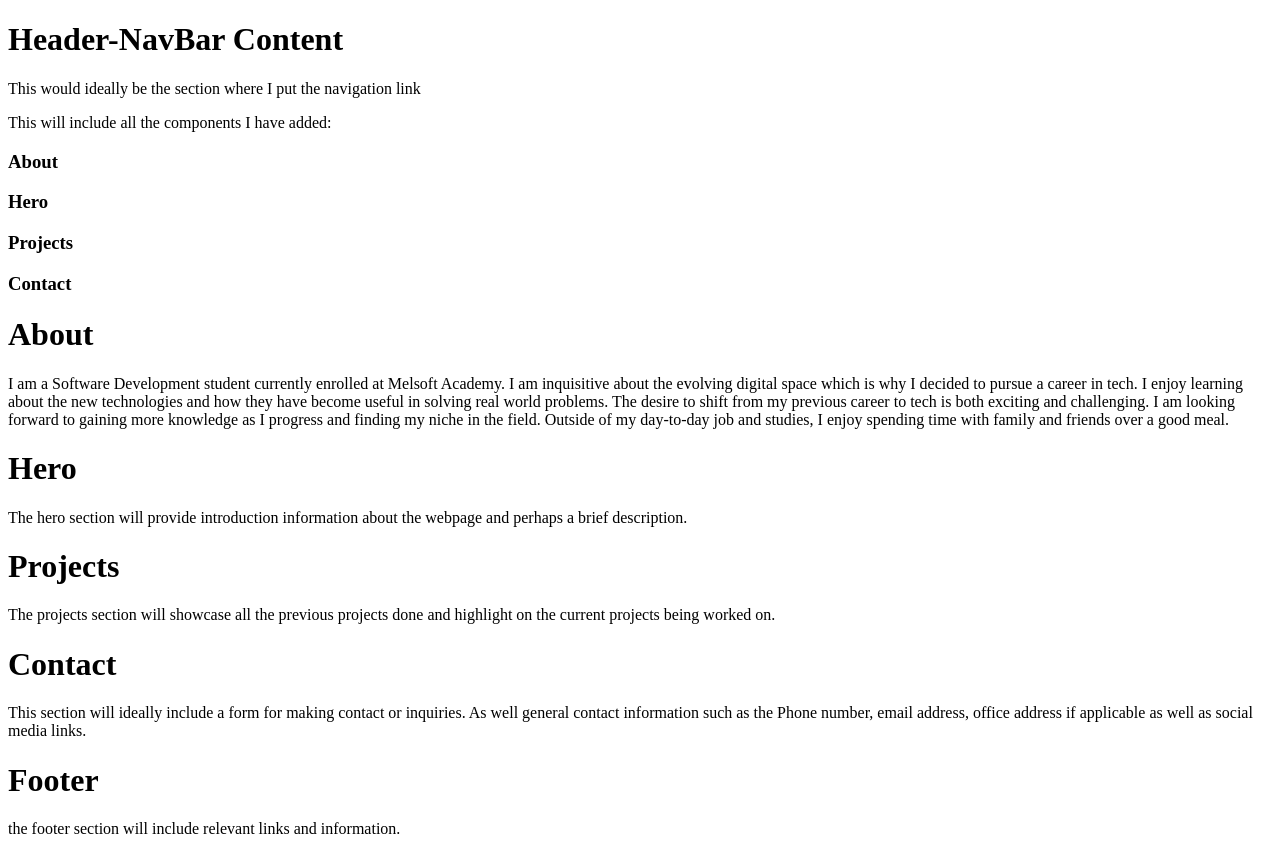
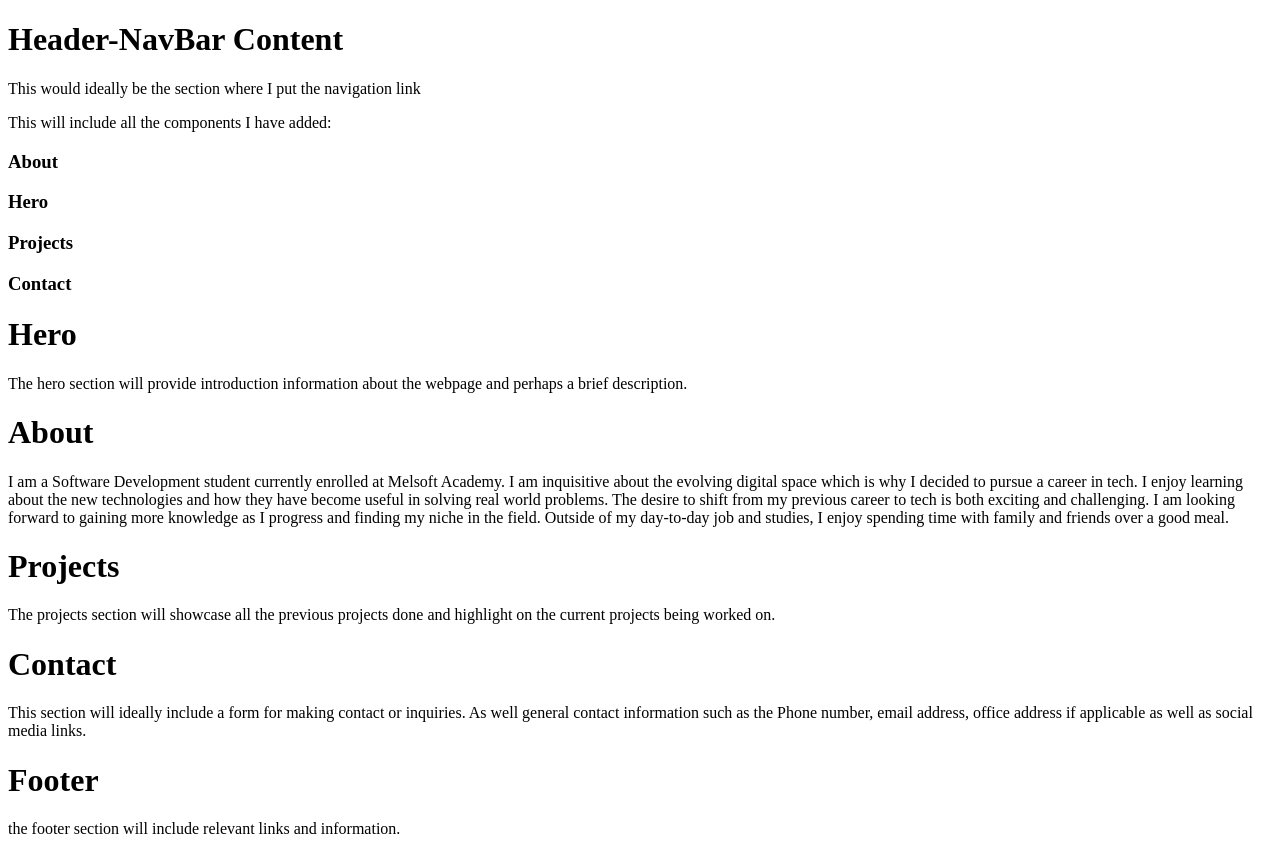
Before and after one commit to Tholakele-jiyana/MyPortfolioApp, a React (Vite) app in the folder Portfolio-App/: page / in a window 1280 px wide. Built offline with nearby package versions, Linux system fonts and the light colour scheme.

Commit message:
Changed order of components

```diff
--- a/Portfolio-App/src/App.jsx
+++ b/Portfolio-App/src/App.jsx
@@ -1,7 +1,7 @@
 //Import the components to be used in the App component
 import Header from "./Components/Header";
+import Home from "./Components/Home";
 import About from "./Components/About";
-import Home from "./Components/Home";
 import Projects from "./Components/Projects";
 import Footer from "./Components/Footer";
 import Contact from "./Components/Contact";
@@ -11,8 +11,8 @@ function App() {
   return (
     <div>
       <Header />
+       <Home />
       <About />
-      <Home />
       <Projects />
       <Contact />
       <Footer />
```
